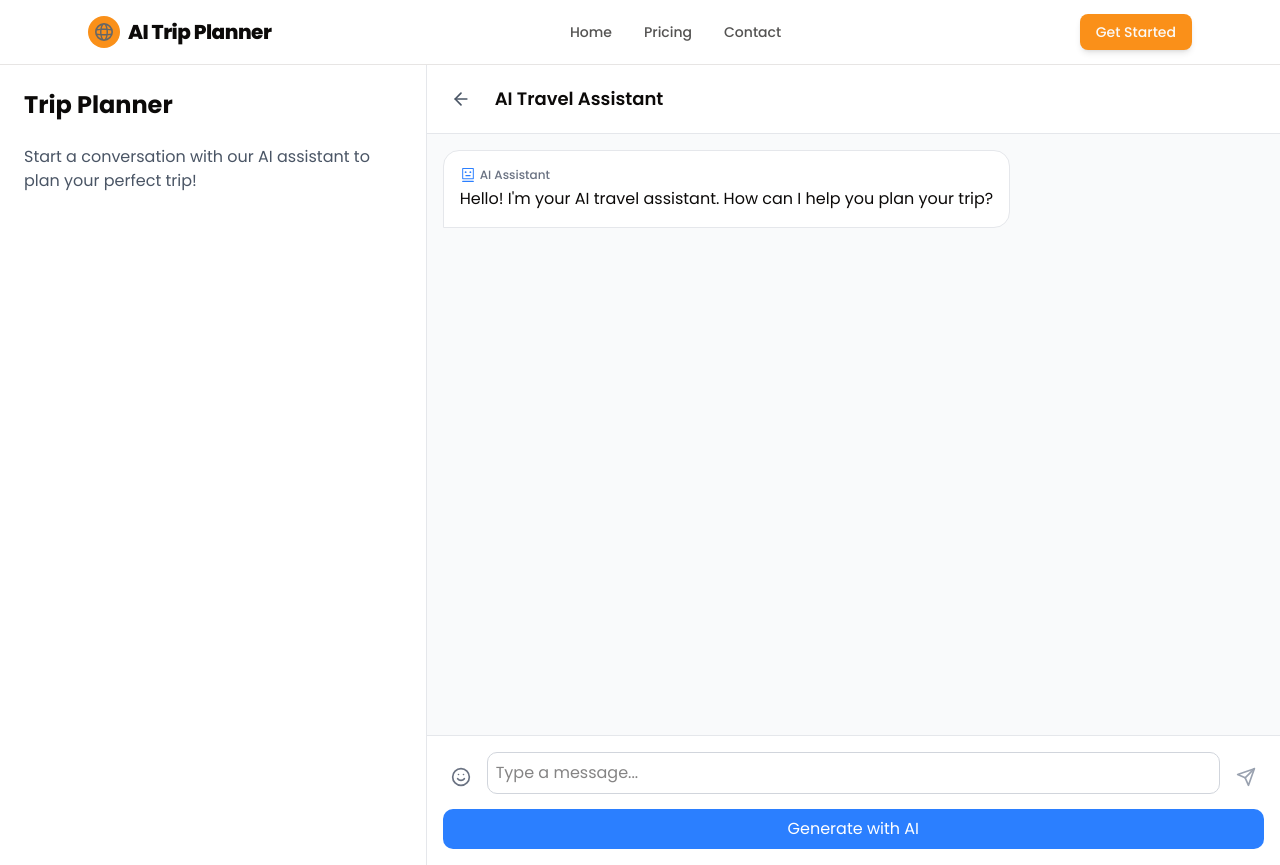
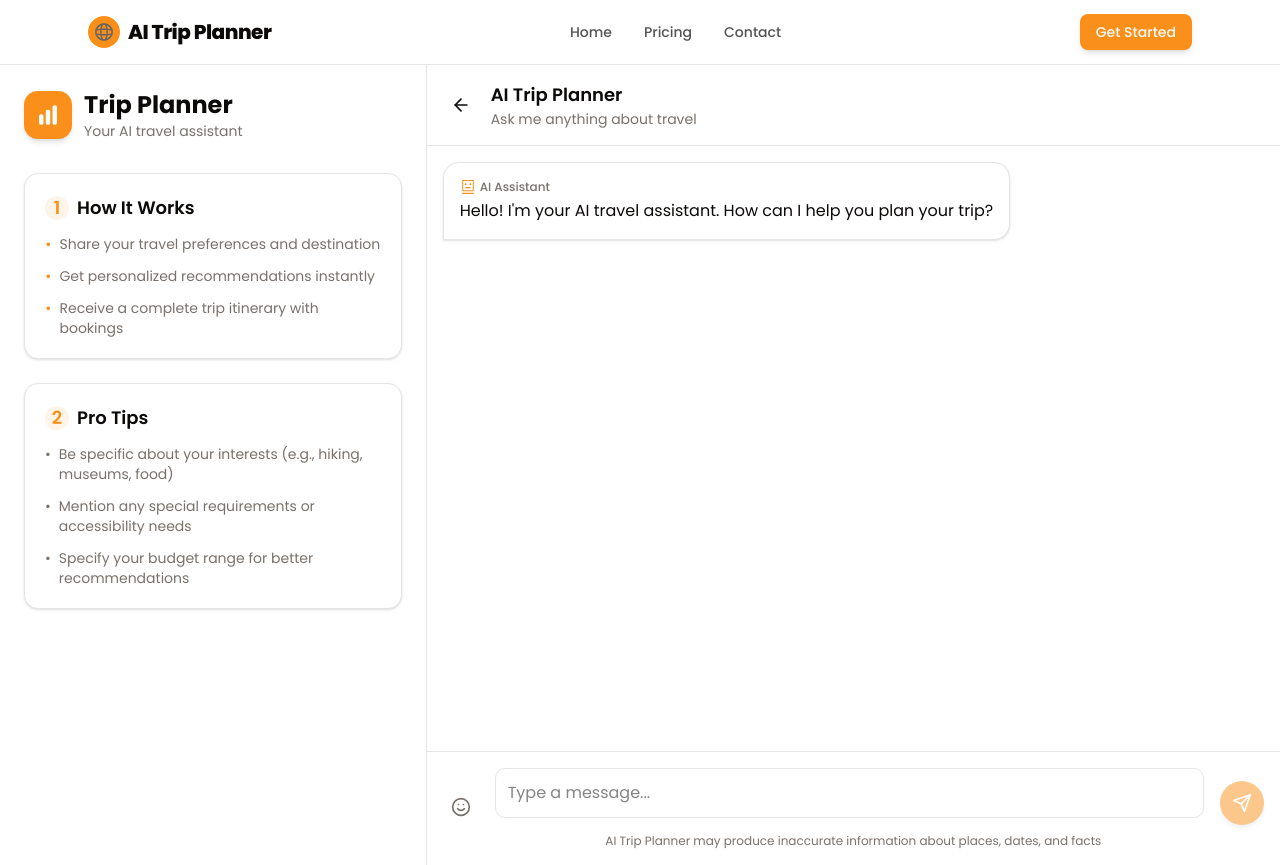
Before and after one commit to roozanaryal/AI_Trip_Planner, a Next.js app: page /create-new-trip in a window 1280 px wide. Built offline with nearby package versions, Linux system fonts and the light colour scheme; no server answers.

Commit message:
AI STARTED WORKING

```diff
--- a/app/api/aimodel/route.tsx
+++ b/app/api/aimodel/route.tsx
@@ -1,8 +1,20 @@
 import { NextRequest, NextResponse } from "next/server";
 import OpenAI from "openai";
+
+// Debug logging
+console.log("OPEN_ROUTER_API_KEY present:", !!process.env.OPEN_ROUTER_API_KEY);
+if (process.env.OPEN_ROUTER_API_KEY) {
+  console.log("OPEN_ROUTER_API_KEY length:", process.env.OPEN_ROUTER_API_KEY.length);
+}
+
+// Validate API key before instantiating OpenAI client
+if (!process.env.OPEN_ROUTER_API_KEY) {
+  throw new Error("OPEN_ROUTER_API_KEY environment variable is not set");
+}
+
 const openai = new OpenAI({
   baseURL: "https://openrouter.ai/api/v1",
-  apiKey: process.env.OPENROUTER_API_KEY,
+  apiKey: process.env.OPEN_ROUTER_API_KEY,
 });
 const PROMPT = `You are an AI Trip Planner Agent. Your goal is to help the user plan a trip by asking one relevant trip-related question at a time.
 Only ask questions about the following details in order, and wait for the user's answer before asking the next:
@@ -30,8 +42,25 @@ Once all required information is collected, generate and return a strict JSON re
 "ui": "budget/groupSize/TripDuration/Final"
 }`;
 export async function POST(req: NextRequest) {
-  const { messages } = await req.json();
-try{
+  // Validate API key early
+  if (!process.env.OPEN_ROUTER_API_KEY) {
+    return NextResponse.json(
+      { error: "Missing OPEN_ROUTER_API_KEY server environment variable" },
+      { status: 500 }
+    );
+  }
+
+  // Validate request body
+  const body = await req.json().catch(() => null as any);
+  const messages = (body && body.messages) || [];
+  if (!Array.isArray(messages)) {
+    return NextResponse.json(
+      { error: "Invalid request: 'messages' must be an array" },
+      { status: 400 }
+    );
+  }
+
+  try {
     const completion = await openai.chat.completions.create({
       model: "deepseek/deepseek-r1-0528:free",
       messages: [
@@ -41,13 +70,34 @@ try{
         },
         ...messages,
       ],
+      response_format: { type: "json_object" },
+      temperature: 0.3,
     });
-  console.log(completion.choices[0].message);
-  const message = completion.choices[0].message;
-  return NextResponse.json(JSON.parse(message.content ?? ""));
+    const message = completion.choices?.[0]?.message;
+    if (!message?.content) {
+      return NextResponse.json(
+        { error: "No content returned from the model" },
+        { status: 502 }
+      );
     }
-catch(e){
-    console.log(e);
-    return NextResponse.json({ error: "Internal Server Error" }, { status: 500 });
+
+    // Strictly parse JSON returned by the model
+    try {
+      const data = JSON.parse(message.content);
+      return NextResponse.json(data);
+    } catch (parseErr) {
+      console.error("Model returned non-JSON content:", message.content);
+      return NextResponse.json(
+        { error: "Invalid JSON returned by model", raw: message.content },
+        { status: 502 }
+      );
+    }
+  } catch (e) {
+    console.error(e);
+    const errMsg = e instanceof Error ? e.message : "Unknown error";
+    return NextResponse.json(
+      { error: "Internal Server Error", message: errMsg },
+      { status: 500 }
+    );
   }
 }
--- a/app/create-new-trip/_components/ChatBox.tsx
+++ b/app/create-new-trip/_components/ChatBox.tsx
@@ -1,5 +1,5 @@
 "use client";
-import React, { useState } from "react";
+import React, { useEffect, useRef, useState } from "react";
 import { FiArrowLeft, FiSend, FiSmile } from "react-icons/fi";
 import { AiOutlineRobot } from "react-icons/ai";
 
@@ -18,78 +18,115 @@ function ChatBox() {
     }
   ]);
   const [input, setInput] = useState('');
+  const [isLoading, setIsLoading] = useState(false);
+  const listEndRef = useRef<HTMLDivElement | null>(null);
 
-  const handleSend = () => {
-    if (input.trim() === '') return;
+  useEffect(() => {
+    listEndRef.current?.scrollIntoView({ behavior: 'smooth' });
+  }, [messages]);
+
+  const handleSend = async () => {
+    if (!input.trim()) return;
 
     // Add user message
-    const newUserMessage: Message = {
+    const userMessage: Message = {
       id: messages.length + 1,
       text: input,
-      sender: 'user'
+      sender: 'user',
     };
 
-    setMessages([...messages, newUserMessage]);
-    setInput('');
+    setMessages((prev) => [...prev, userMessage]);
+    setInput("");
 
-    // Simulate AI response
-    setTimeout(() => {
-      const aiResponse: Message = {
-        id: messages.length + 2,
-        text: "I'm working on finding the best travel options for you. Could you tell me your destination and travel dates?",
-        sender: 'ai'
-      };
-      setMessages(prev => [...prev, aiResponse]);
-    }, 1000);
+    try {
+      const response = await fetch("/api/aimodel", {
+        method: "POST",
+        headers: {
+          "Content-Type": "application/json",
+        },
+        body: JSON.stringify({ prompt: input }),
+      });
+
+      if (!response.ok) {
+        throw new Error(`HTTP error! status: ${response.status}`);
+      }
+
+      const data = await response.json();
+      console.log("API Response:", data);
+
+      // Add AI response
+      setMessages((prev) => [
+        ...prev,
+        {
+          id: prev.length + 1,
+          text: data.text || "Sorry, I couldn't process that request.",
+          sender: 'ai',
+        },
+      ]);
+      // Optionally: use data.ui to control UI state if needed
+    } catch (e: any) {
+      setMessages((prev) => [
+        ...prev,
+        {
+          id: prev.length + 1,
+          text: e?.message || 'An error occurred while contacting the AI.',
+          sender: 'ai',
+        },
+      ]);
+    }
   };
 
-  const handleKeyPress = (e: React.KeyboardEvent) => {
-    if (e.key === 'Enter' && !e.shiftKey) {
+  const handleKeyPress = (e: React.KeyboardEvent<HTMLTextAreaElement>) => {
+    if (e.key === "Enter" && !e.shiftKey) {
       e.preventDefault();
       handleSend();
     }
   };
 
   return (
-    <div className="flex flex-col h-screen bg-gray-50">
+    <div className="flex flex-col h-screen bg-background max-w-full">
       {/* Header */}
-      <div className="flex items-center p-4 border-b border-gray-200 bg-white">
-        <button className="p-2 rounded-full hover:bg-gray-100">
-          <FiArrowLeft className="w-5 h-5 text-gray-600" />
+      <div className="flex items-center p-4 border-b border-border bg-card">
+        <button className="p-2 rounded-full hover:bg-accent transition-colors">
+          <FiArrowLeft className="w-5 h-5 text-foreground" />
         </button>
-        <h2 className="ml-4 text-lg font-semibold">AI Travel Assistant</h2>
+        <div className="ml-3">
+          <h2 className="text-lg font-semibold text-foreground">AI Trip Planner</h2>
+          <p className="text-sm text-muted-foreground">Ask me anything about travel</p>
+        </div>
       </div>
 
       {/* Messages */}
-      <div className="flex-1 overflow-y-auto p-4 space-y-4">
+      <div className="flex-1 overflow-y-auto p-4 space-y-4 overflow-x-hidden">
         {messages.map((message) => (
           <div
             key={message.id}
-            className={`flex ${message.sender === 'user' ? 'justify-end' : 'justify-start'}`}
+            className={`flex ${message.sender === 'user' ? 'justify-end' : 'justify-start'} w-full max-w-full animate-in slide-in-from-bottom-1 duration-200`}
           >
             <div
               className={`max-w-xs md:max-w-md lg:max-w-lg xl:max-w-xl rounded-2xl p-4 ${
                 message.sender === 'user'
-                  ? 'bg-blue-500 text-white rounded-br-none'
-                  : 'bg-white border border-gray-200 rounded-bl-none'
+                  ? 'bg-primary text-primary-foreground rounded-br-none'
+                  : 'bg-card border border-border rounded-bl-none shadow-sm'
               }`}
             >
               {message.sender === 'ai' && (
                 <div className="flex items-center mb-1">
-                  <AiOutlineRobot className="w-4 h-4 text-blue-500 mr-1" />
-                  <span className="text-xs font-medium text-gray-500">AI Assistant</span>
+                  <AiOutlineRobot className="w-4 h-4 text-primary mr-1" />
+                  <span className="text-xs font-medium text-muted-foreground">AI Assistant</span>
                 </div>
               )}
-              <p className="whitespace-pre-wrap">{message.text}</p>
+              <p className="whitespace-pre-wrap break-words">{message.text}</p>
             </div>
           </div>
         ))}
+        <div ref={listEndRef} />
       </div>
 
       {/* Input Area */}
-      <div className="p-4 border-t border-gray-200 bg-white">
-        <div className="flex items-center">
-          <button className="p-2 text-gray-500 hover:text-gray-700">
+      <div className="border-t border-border bg-card p-4">
+        <div className="flex items-end gap-2">
+          <button className="p-2 text-muted-foreground hover:text-foreground transition-colors">
             <FiSmile className="w-5 h-5" />
           </button>
           <div className="relative flex-1 mx-2">
@@ -98,22 +135,21 @@ function ChatBox() {
               onChange={(e) => setInput(e.target.value)}
               onKeyPress={handleKeyPress}
               placeholder="Type a message..."
-              className="w-full p-2 border border-gray-300 rounded-lg focus:outline-none focus:ring-2 focus:ring-blue-500 focus:border-transparent resize-none"
+              className="w-full p-3 border border-input rounded-lg focus:outline-none focus:ring-2 focus:ring-ring focus:border-transparent resize-none overflow-hidden bg-background text-foreground"
               rows={1}
-              style={{ minHeight: '40px', maxHeight: '120px' }}
             />
           </div>
           <button
             onClick={handleSend}
             disabled={!input.trim()}
-            className="p-2 text-blue-500 hover:text-blue-600 disabled:text-gray-400"
+            className="p-3 bg-primary text-primary-foreground rounded-full hover:bg-primary/90 disabled:opacity-50 disabled:cursor-not-allowed transition-all duration-200 transform hover:scale-105 shadow-md hover:shadow-lg"
           >
             <FiSend className="w-5 h-5" />
           </button>
         </div>
-        <button className="w-full mt-2 py-2 px-4 bg-blue-500 text-white rounded-lg hover:bg-blue-600 transition-colors">
-          Generate with AI
-        </button>
+        <p className="text-xs text-center text-muted-foreground mt-2">
+          AI Trip Planner may produce inaccurate information about places, dates, and facts
+        </p>
       </div>
     </div>
   );
--- a/app/create-new-trip/page.tsx
+++ b/app/create-new-trip/page.tsx
@@ -3,14 +3,65 @@ import ChatBox from "./_components/ChatBox";
 
 function CreateNewTrip() {
   return (
-    <div className="flex h-screen bg-gray-100">
-      {/* Left Sidebar - Can be added later */}
-      <div className="hidden md:block w-1/3 max-w-md border-r border-gray-200 bg-white p-6 overflow-y-auto">
-        <h1 className="text-2xl font-bold mb-6">Trip Planner</h1>
-        <div className="space-y-4">
-          <p className="text-gray-600">
-            Start a conversation with our AI assistant to plan your perfect trip!
-          </p>
+    <div className="flex h-screen bg-background">
+      {/* Left Sidebar */}
+      <div className="hidden lg:flex w-1/3 max-w-md border-r border-border bg-card p-6 overflow-y-auto">
+        <div className="w-full">
+          <div className="flex items-center gap-3 mb-8 animate-in slide-in-from-left-2 duration-300">
+            <div className="inline-flex h-12 w-12 items-center justify-center rounded-xl bg-primary text-primary-foreground shadow-md transition-transform hover:scale-105">
+              <svg xmlns="http://www.w3.org/2000/svg" viewBox="0 0 24 24" fill="currentColor" className="h-6 w-6">
+                <path d="M18.375 2.25c-1.035 0-1.875.84-1.875 1.875v15.75c0 1.035.84 1.875 1.875 1.875h.75c1.035 0 1.875-.84 1.875-1.875V4.125c0-1.036-.84-1.875-1.875-1.875h-.75zM9.75 8.625c0-1.036.84-1.875 1.875-1.875h.75c1.036 0 1.875.84 1.875 1.875v11.25c0 1.035-.84 1.875-1.875 1.875h-.75a1.875 1.875 0 01-1.875-1.875V8.625zM3 13.125c0-1.036.84-1.875 1.875-1.875h.75c1.036 0 1.875.84 1.875 1.875v6.75c0 1.035-.84 1.875-1.875 1.875h-.75A1.875 1.875 0 013 19.875v-6.75z" />
+              </svg>
+            </div>
+            <div>
+              <h1 className="text-2xl font-bold text-foreground">Trip Planner</h1>
+              <p className="text-sm text-muted-foreground">Your AI travel assistant</p>
+            </div>
+          </div>
+
+          <div className="space-y-6">
+            <div className="rounded-xl border border-border bg-card p-5 shadow-sm transition-all duration-200 hover:shadow-md">
+              <h2 className="text-lg font-semibold text-foreground mb-3 flex items-center">
+                <span className="inline-flex h-6 w-6 items-center justify-center rounded-full bg-primary/10 text-primary mr-2">1</span>
+                How It Works
+              </h2>
+              <ul className="space-y-3 text-sm text-muted-foreground">
+                <li className="flex items-start">
+                  <span className="mr-2 text-primary font-medium">•</span>
+                  <span>Share your travel preferences and destination</span>
+                </li>
+                <li className="flex items-start">
+                  <span className="mr-2 text-primary font-medium">•</span>
+                  <span>Get personalized recommendations instantly</span>
+                </li>
+                <li className="flex items-start">
+                  <span className="mr-2 text-primary font-medium">•</span>
+                  <span>Receive a complete trip itinerary with bookings</span>
+                </li>
+              </ul>
+            </div>
+
+            <div className="rounded-xl border border-border bg-card p-5 shadow-sm transition-all duration-200 hover:shadow-md">
+              <h2 className="text-lg font-semibold text-foreground mb-3 flex items-center">
+                <span className="inline-flex h-6 w-6 items-center justify-center rounded-full bg-primary/10 text-primary mr-2">2</span>
+                Pro Tips
+              </h2>
+              <ul className="space-y-3 text-sm text-muted-foreground">
+                <li className="flex items-start">
+                  <span className="mr-2">•</span>
+                  <span>Be specific about your interests (e.g., hiking, museums, food)</span>
+                </li>
+                <li className="flex items-start">
+                  <span className="mr-2">•</span>
+                  <span>Mention any special requirements or accessibility needs</span>
+                </li>
+                <li className="flex items-start">
+                  <span className="mr-2">•</span>
+                  <span>Specify your budget range for better recommendations</span>
+                </li>
+              </ul>
+            </div>
+          </div>
         </div>
       </div>
 
```
Also changed, not shown: test-env.js (added, +12 -0 lines). Lines whose indentation alone changed are shown as unchanged.
